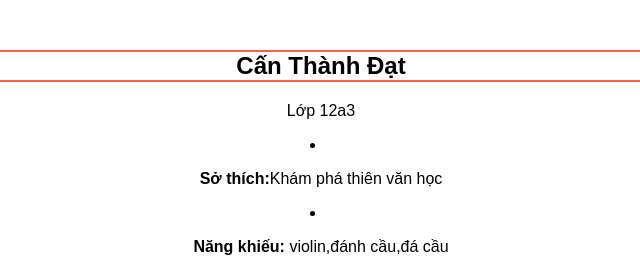
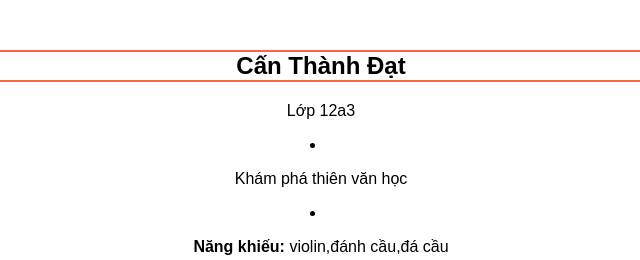
Before and after one commit to sherlockholmes567/sherlockholmes567.github.io, a plain HTML site: page index.html in a window 1280 px wide. Shown: the top 260 px of the page, 319-959 px from the left. Drawn offline with Linux system fonts and the light colour scheme.

Commit message:
chinh sua

```diff
--- a/index.html
+++ b/index.html
@@ -13,7 +13,7 @@
     <h2 style="border:2px solid Tomato";> Cấn Thành Đạt </h2>
 <p>Lớp 12a3</p>
 <li>
-<p><b>Sở thích:</b>Khám phá thiên văn học</p></li>
+<p><b></b>Khám phá thiên văn học</p></li>
       <li>
         <p><b>Năng khiếu:</b> violin,đánh cầu,đá cầu</p></li>
        <li>
```
